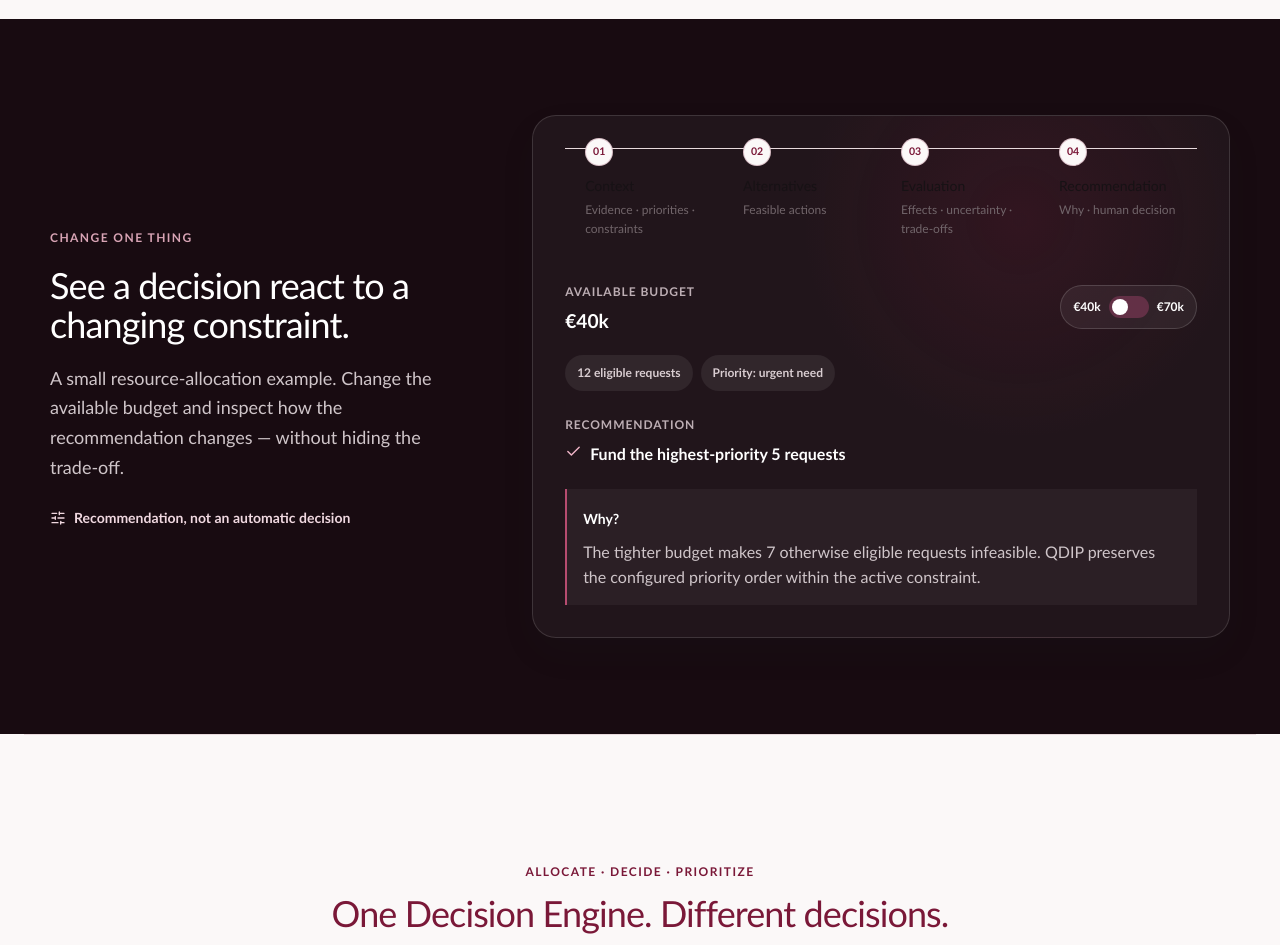
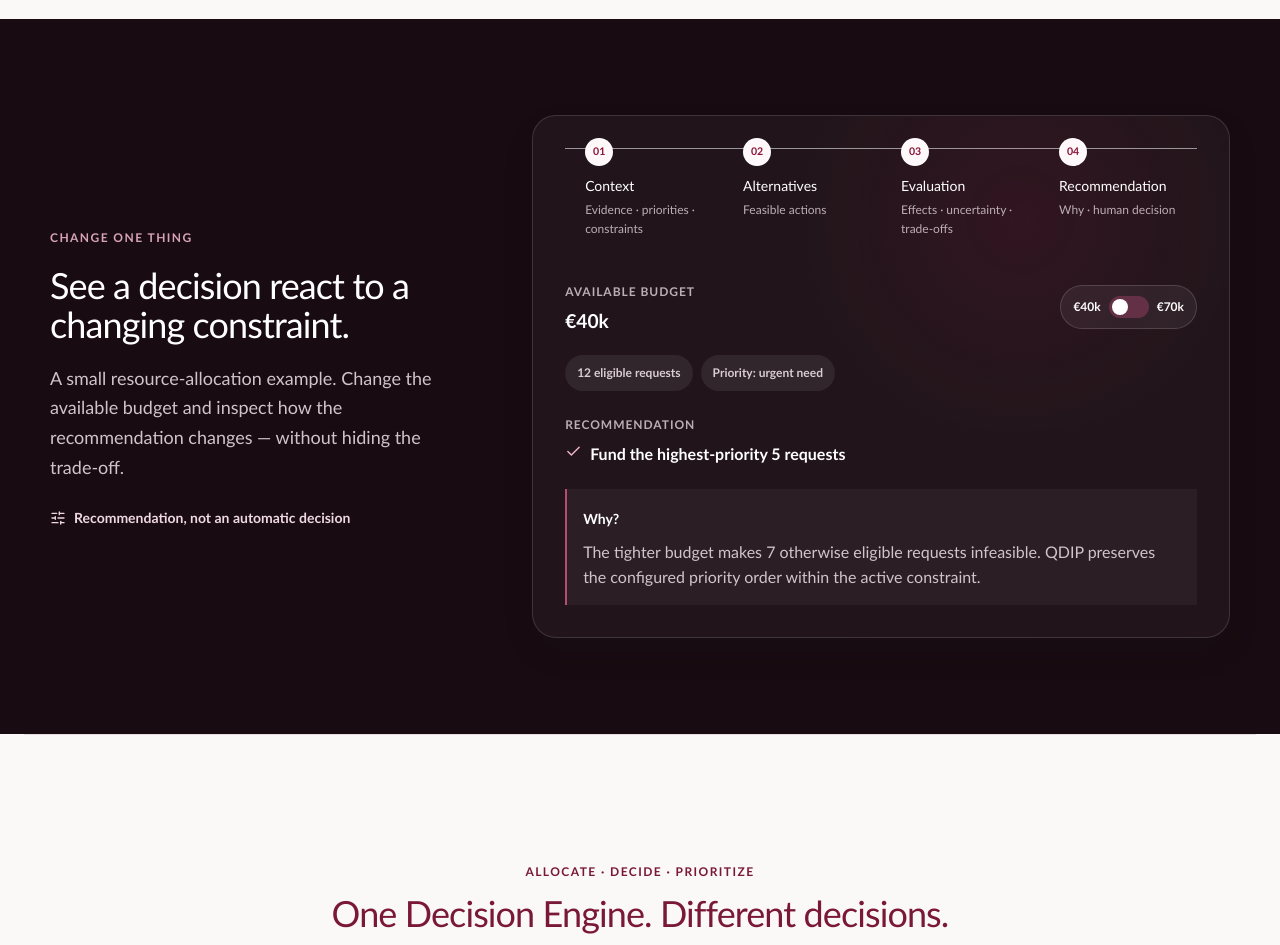
Before and after one commit to mentality-prj/dip-observatory, a Next.js app: page / in a window 1280 px wide. Shown: the part 1860-2805 px from the top of the page. Built offline with nearby package versions, Linux system fonts and the light colour scheme; no server answers.

Commit message:
Fix marketing layering, spacing and decision playground contrast (#135)

```diff
--- a/src/app/globals.css
+++ b/src/app/globals.css
@@ -18,7 +18,6 @@ html { background: var(--ds-bg); }
 html:has([data-ds-mode='light']) { color-scheme: light; }
 body {
   position: relative;
-  z-index: 0;
   margin: 0;
   min-height: 100vh;
   overflow-x: hidden;
@@ -31,12 +30,16 @@ body {
 body::before {
   content: '';
   position: fixed;
-  z-index: -1;
+  z-index: 0;
   inset: 0;
   pointer-events: none;
   background: url('/qdip-network.svg') center/cover no-repeat;
   mask-image: radial-gradient(ellipse at center, black 30%, rgba(0, 0, 0, 0.78) 68%, transparent 100%);
   opacity: 0.36;
+}
+body > * {
+  position: relative;
+  z-index: 1;
 }
 button, input, textarea, select { font: inherit; }
 :focus-visible { outline: 3px solid var(--ds-focus); outline-offset: 3px; }
--- a/src/components/marketing/decision-inquiry-spacing.module.css
+++ b/src/components/marketing/decision-inquiry-spacing.module.css
@@ -1,9 +1,9 @@
 .form {
-  margin-top: calc(-1 * var(--section-y) + var(--ds-space-8)) !important;
+  margin-top: calc(-1 * var(--section-y) + var(--ds-space-4)) !important;
 }
 
 @media (max-width: 600px) {
   .form {
-    margin-top: calc(-1 * var(--section-y-mobile) + var(--ds-space-6)) !important;
+    margin-top: calc(-1 * var(--section-y-mobile) + var(--ds-space-3)) !important;
   }
 }
--- a/src/components/marketing/decision-playground.module.css
+++ b/src/components/marketing/decision-playground.module.css
@@ -50,6 +50,20 @@
 }
 .stage :global(.ds-workflow-compact) {
   margin: 0;
+}
+.stage :global(.ds-workflow-step) {
+  border-color: rgba(255, 255, 255, 0.55);
+}
+.stage :global(.ds-workflow-step strong) {
+  color: #fff;
+}
+.stage :global(.ds-workflow-step span) {
+  color: #bdaeb4;
+}
+.stage :global(.ds-workflow-index) {
+  color: #8b1538;
+  background: #fff8fa;
+  border-color: rgba(255, 255, 255, 0.55);
 }
 .controls {
   display: flex;
```
Also changed, not shown: 2 other files (tests, documents, lock files or other folders).
